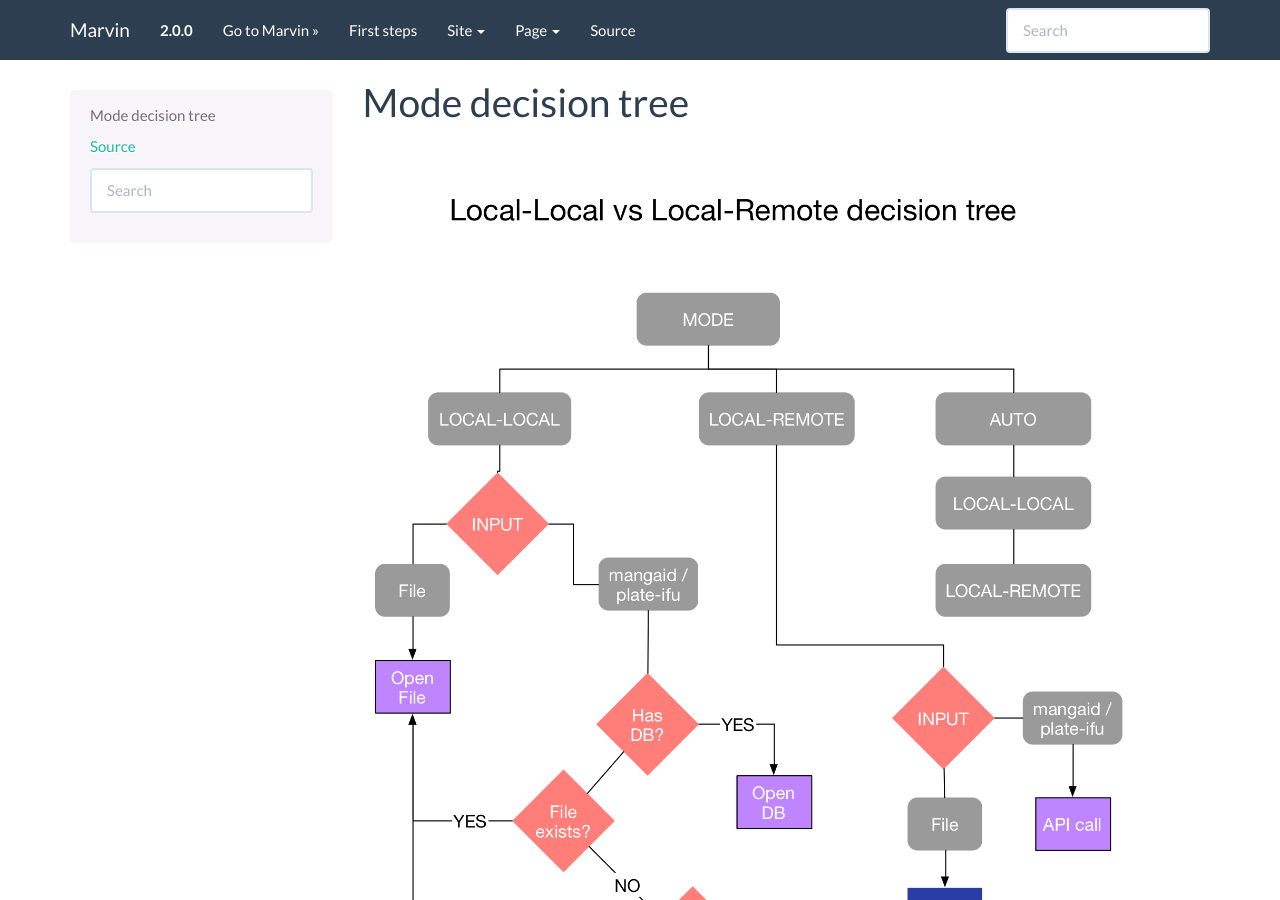
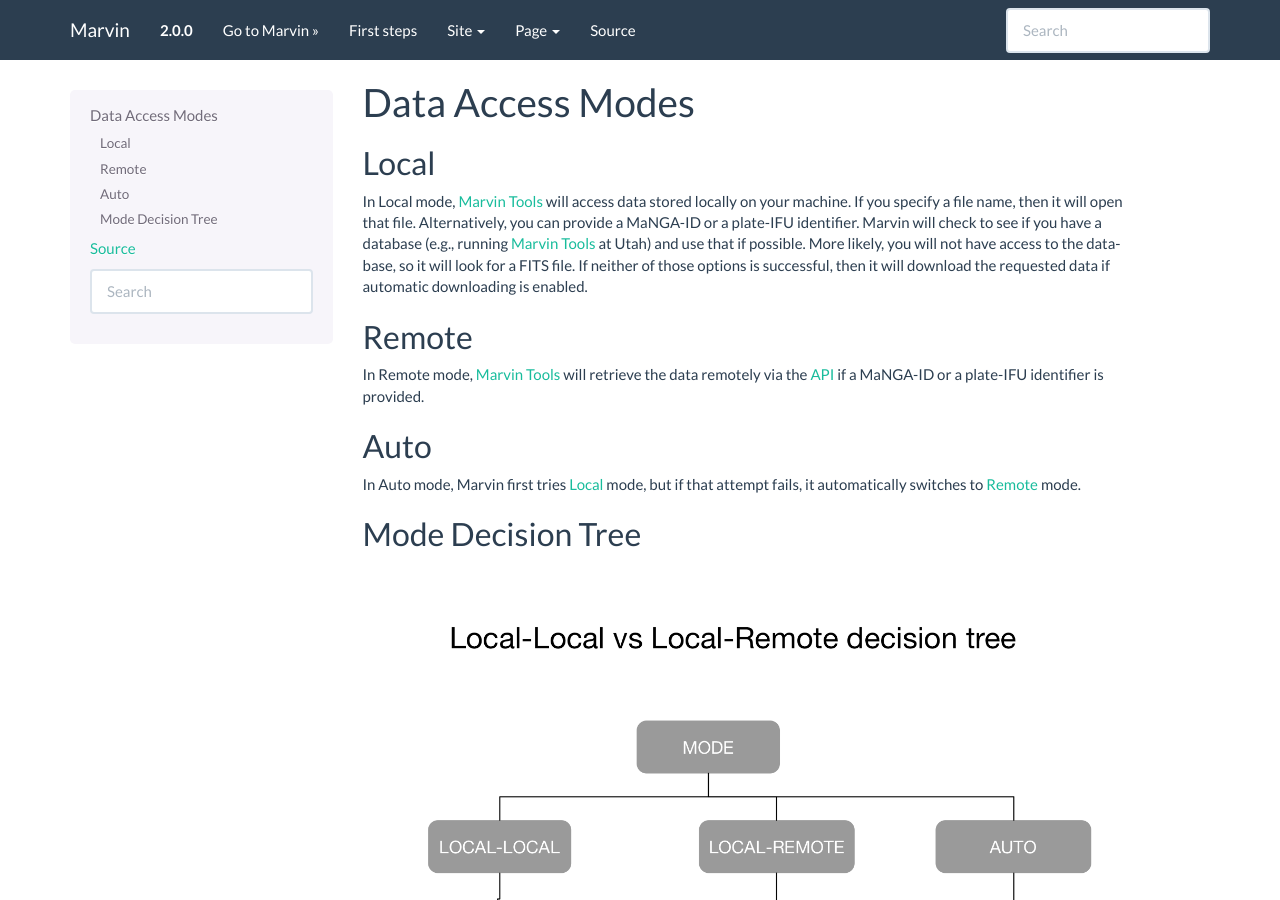
Before and after one commit to sdss/marvin, a Sphinx documentation site: the page built from docs/sphinx/mode_decision.rst, in a window 1280 px wide and 900 px high. Built offline with Sphinx 7.4.7, drawn with Linux system fonts in a browser that asks for light colours; pages that are not in the unit, such as notebooks, are missing from menus.

Commit message:
Add info about data access modes

```diff
--- a/docs/sphinx/mode_decision.rst
+++ b/docs/sphinx/mode_decision.rst
@@ -1,6 +1,33 @@
+Data Access Modes
+=================
 
-Mode decision tree
-==================
+Local
+-----
+
+In Local mode, :doc:`marvin_tools` will access data stored locally on your
+machine. If you specify a file name, then it will open that file. Alternatively,
+you can provide a MaNGA-ID or a plate-IFU identifier. Marvin will check to see
+if you have a database (e.g., running :doc:`marvin_tools` at Utah) and use that
+if possible. More likely, you will not have access to the database, so it will
+look for a FITS file. If neither of those options is successful, then it will
+download the requested data if automatic downloading is enabled.
+
+Remote
+------
+
+In Remote mode, :doc:`marvin_tools` will retrieve the data remotely via the
+:doc:`api` if a MaNGA-ID or a plate-IFU identifier is provided.
+
+
+Auto
+----
+
+In Auto mode, Marvin first tries `Local`_ mode, but if that attempt fails, it
+automatically switches to `Remote`_ mode.
+
+
+Mode Decision Tree
+------------------
 
 |
 
```
